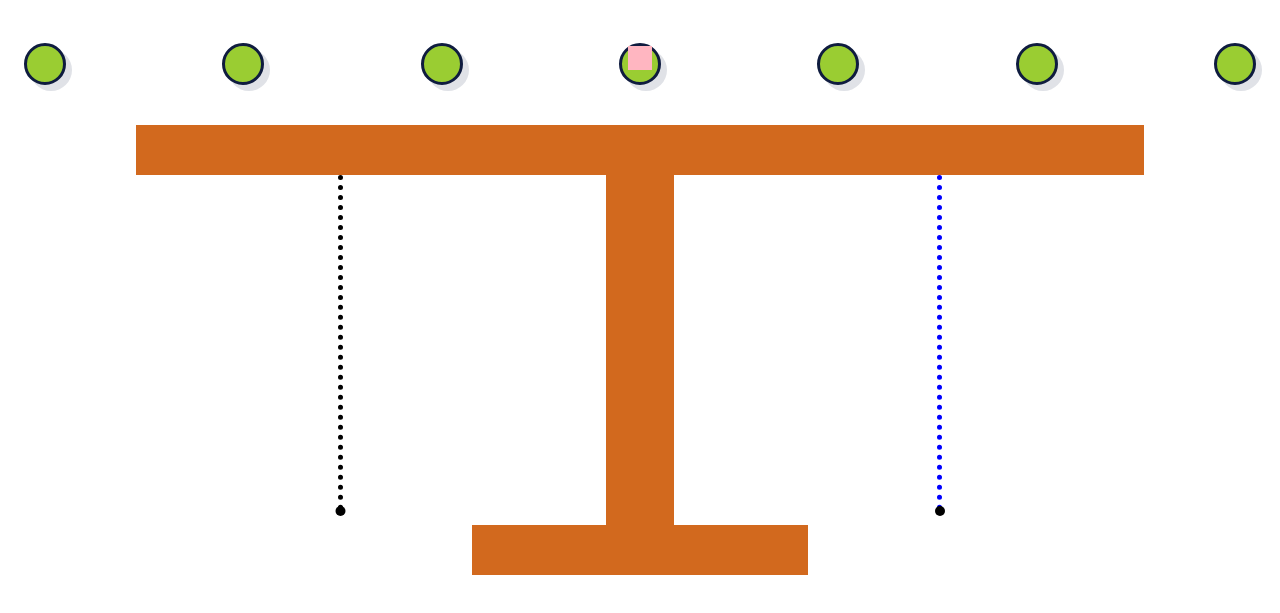
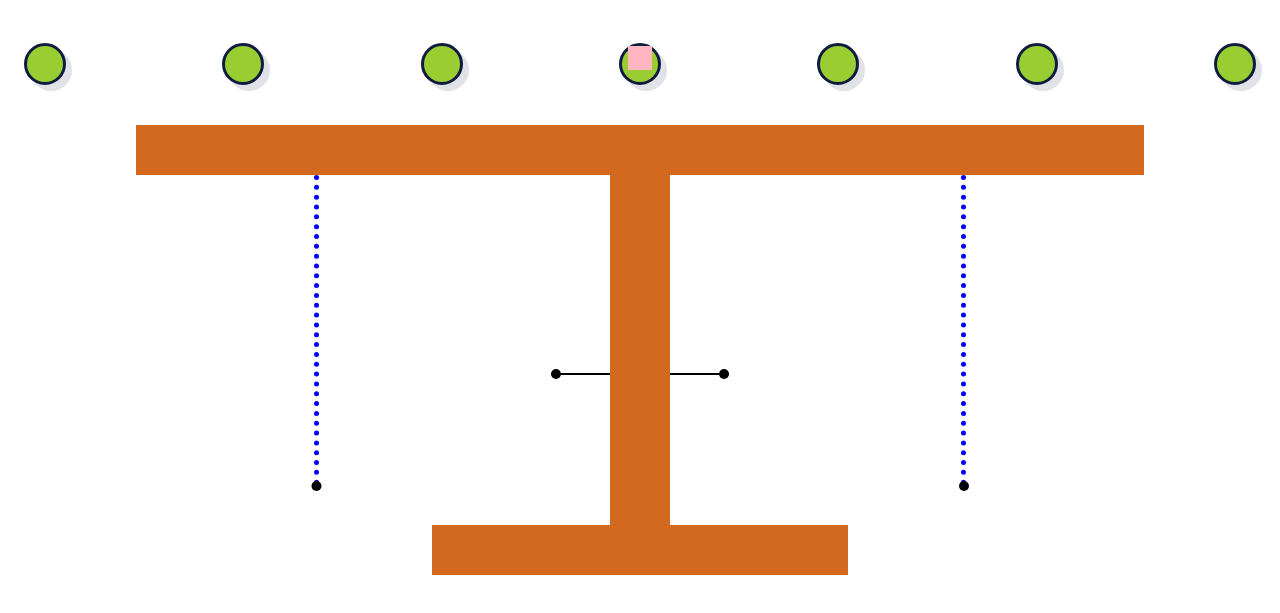
Before and after one commit to imanonion/hooked, a plain HTML site: page hooked-game/index.html in a window 1280 px wide. Shown: the part 75-688 px from the top of the page. Drawn offline with Linux system fonts and the light colour scheme.

Commit message:
added targets

```diff
--- a/hooked-game/index.html
+++ b/hooked-game/index.html
@@ -41,6 +41,8 @@
               <div class="line" id="line2"></div>
             </div>
             <div class="box6"></div>
+            <div class="box7"></div>
+            <div class="box8"></div>
           </div>
         </div>
 
--- a/hooked-game/main.js
+++ b/hooked-game/main.js
@@ -216,7 +216,6 @@ window.onload = () => {
         counters[currentIndex].appendChild(sprite);
     }
 
-    //solid color circle at end of line
     //white background circle with dotted border as target
     //change counters and sprite
     //add border for toy
--- a/hooked-game/style.css
+++ b/hooked-game/style.css
@@ -40,7 +40,7 @@ h1 {
 
 .grid {
     display: grid;
-    grid-template-columns: repeat(15, 1fr);
+    grid-template-columns: repeat(17, 1fr);
     grid-auto-rows: 50px;
     padding-left: 10vw;
     padding-right: 10vw;
@@ -48,15 +48,15 @@ h1 {
 
 .box1 {
     grid-column-start: 1;
-    grid-column-end: 16;
+    grid-column-end: 18;
     grid-row-start: 1;
     grid-row-end: 2;
     background-color:chocolate;
 }
 
 .box2 {
-    grid-column-start: 8;
-    grid-column-end: 9;
+    grid-column-start: 9;
+    grid-column-end: 10;
     grid-row-start: 2;
     grid-row-end: 9;
     background-color: chocolate;
@@ -64,7 +64,7 @@ h1 {
 
 .box3 {
     grid-column-start: 6;
-    grid-column-end: 11;
+    grid-column-end: 13;
     grid-row-start: 9;
     grid-row-end: 10;
     background-color: chocolate;
@@ -75,6 +75,60 @@ h1 {
     grid-column-end: 8;
     grid-row-start: 2;
     grid-row-end: 6;
+}
+
+.box7 {
+    grid-column-start: 8;
+    grid-column-end: 9;
+    grid-row-start: 5;
+    grid-row-end: 6;
+    /* border-bottom: 3px solid salmon; */
+    border-bottom: 2px solid black;
+    padding-bottom: 15px;
+    position: relative;
+}
+
+.box7::before {
+    position: absolute;
+    bottom: -6px;
+    left: 0;
+    height: 10px;
+    width: 10px;
+    background: black;
+    content: "";
+    border-radius: 5px;
+}
+
+.box7::after {
+    right: 0;
+    left: auto;
+}
+
+.box8 {
+    grid-column-start: 10;
+    grid-column-end: 11;
+    grid-row-start: 5;
+    grid-row-end: 6;
+    /* border-bottom: 3px solid salmon; */
+    border-bottom: 2px solid black;
+    padding-bottom: 15px;
+    position: relative;
+}
+
+.box8:after {
+    position: absolute;
+    bottom: -6px;
+    left: 0;
+    height: 10px;
+    width: 10px;
+    background: black;
+    content: "";
+    border-radius: 5px;
+}
+
+.box8:after {
+    right: 0;
+    left: auto;
 }
 
 .line {
@@ -93,7 +147,7 @@ h1 {
 }
 
 #line1 {
-    border-left: 5px dotted black;
+    border-left: 5px dotted blue;
 }
 
 #line1::before {
@@ -119,8 +173,8 @@ h1 {
 .box5 {
     display: flex;
     flex-direction: row-reverse;
-    grid-column-start: 12;
-    grid-column-end: 13;
+    grid-column-start: 14;
+    grid-column-end: 15;
     grid-row-start: 2;
     grid-row-end: 3;
     transform-origin: right 0;
```
